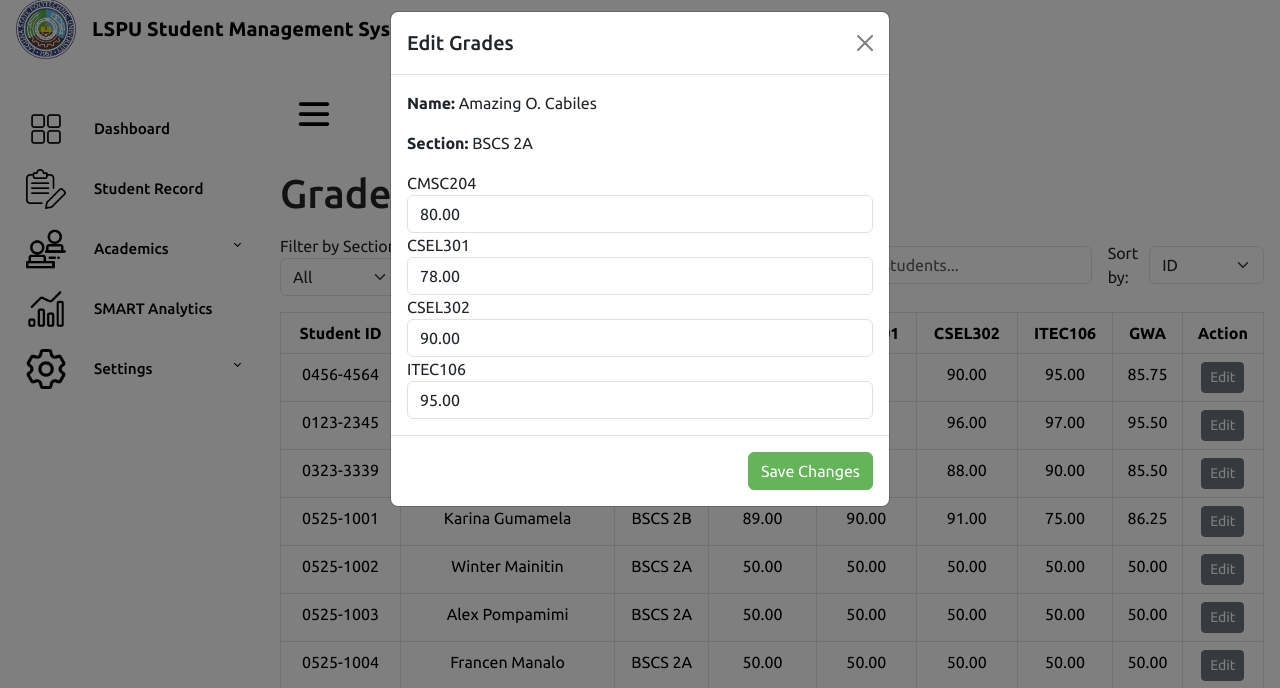
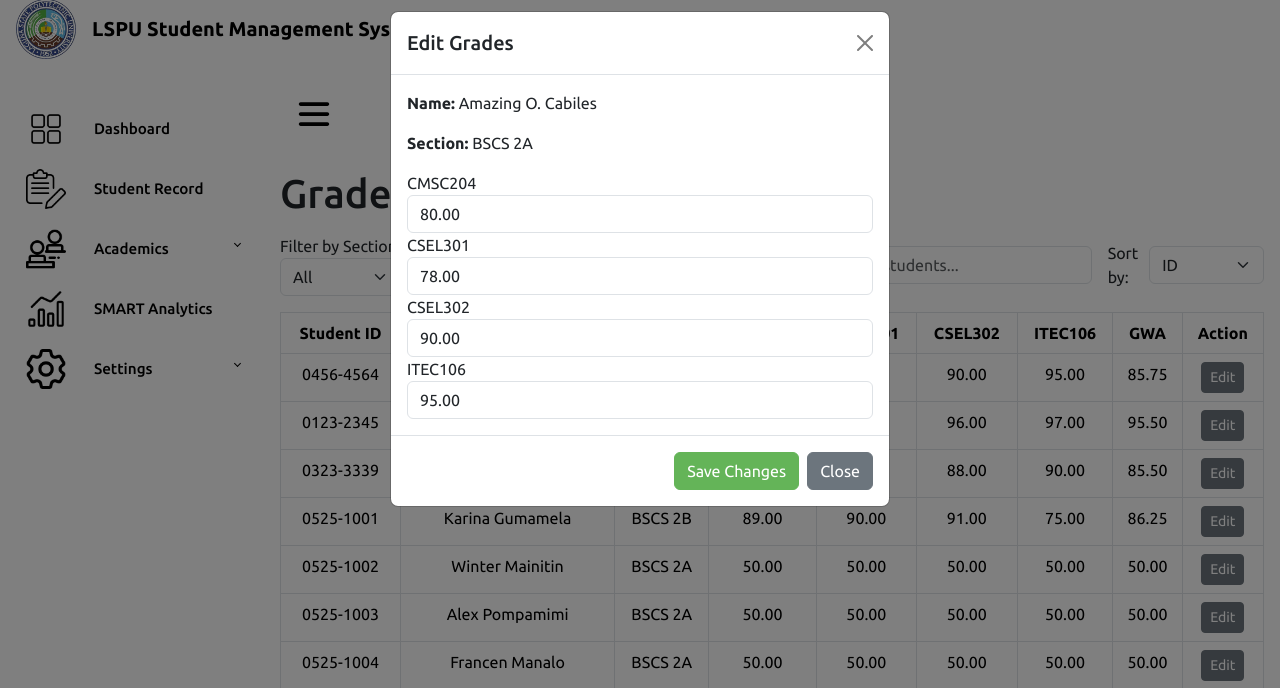
Before and after one commit to aaazezeze1/SMS, a Django app: page /grades/ in a window 1280 px wide, after a click on "Edit". Shown: the part 17-705 px from the top of the page. Run offline with Django 5.2, Linux system fonts and the light colour scheme; data comes from the database, SQL or seed files in the repository; both versions use the stored data as it was after the commit; some libraries are stand-ins or nearby versions.

Commit message:
added close btn

```diff
--- a/SMS/SMSapp/templates/grades.html
+++ b/SMS/SMSapp/templates/grades.html
@@ -215,6 +215,7 @@
 
           <div class="modal-footer">
             <button type="submit" id="savechanges-btn-modal" class="btn btn-success">Save Changes</button>
+            <button type="button" class="btn btn-secondary" data-bs-dismiss="modal">Close</button>
           </div>
         </div>
       </form>
```
Also changed, not shown: SMS/db.sqlite3.
